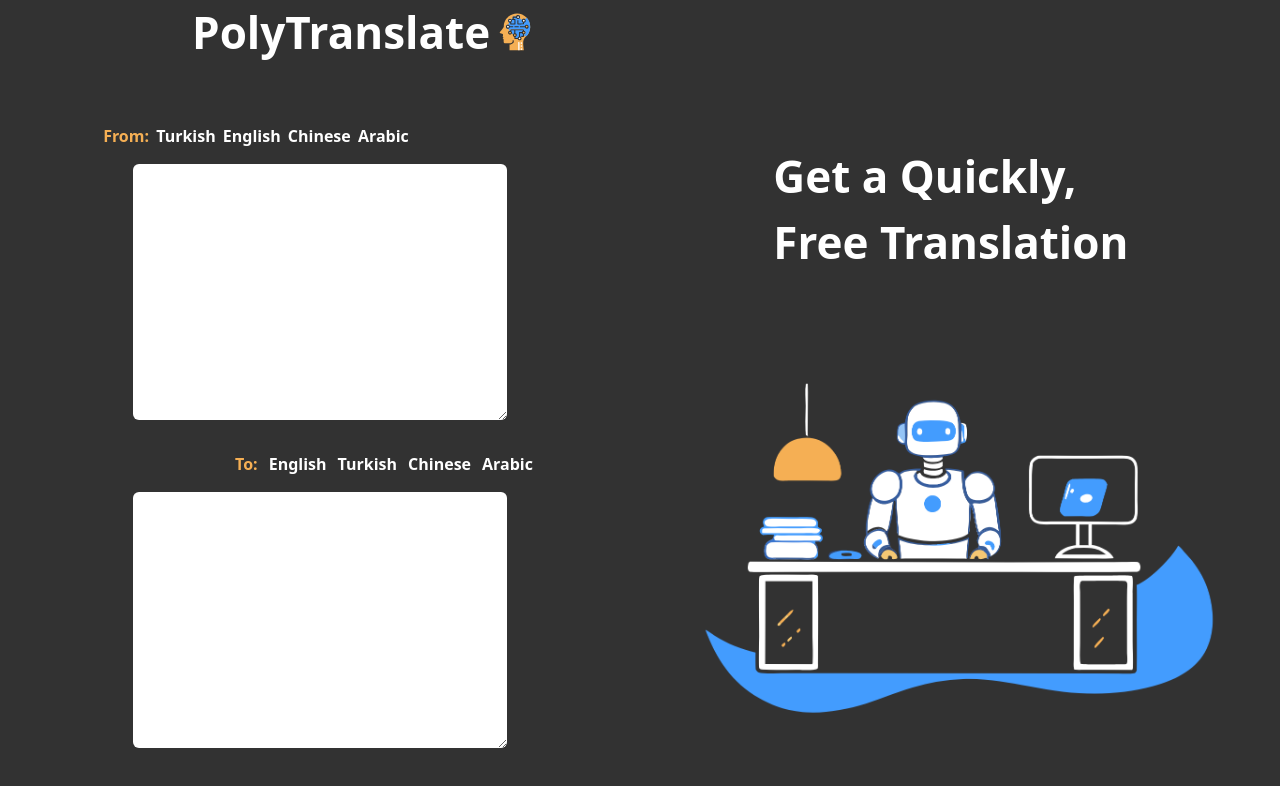
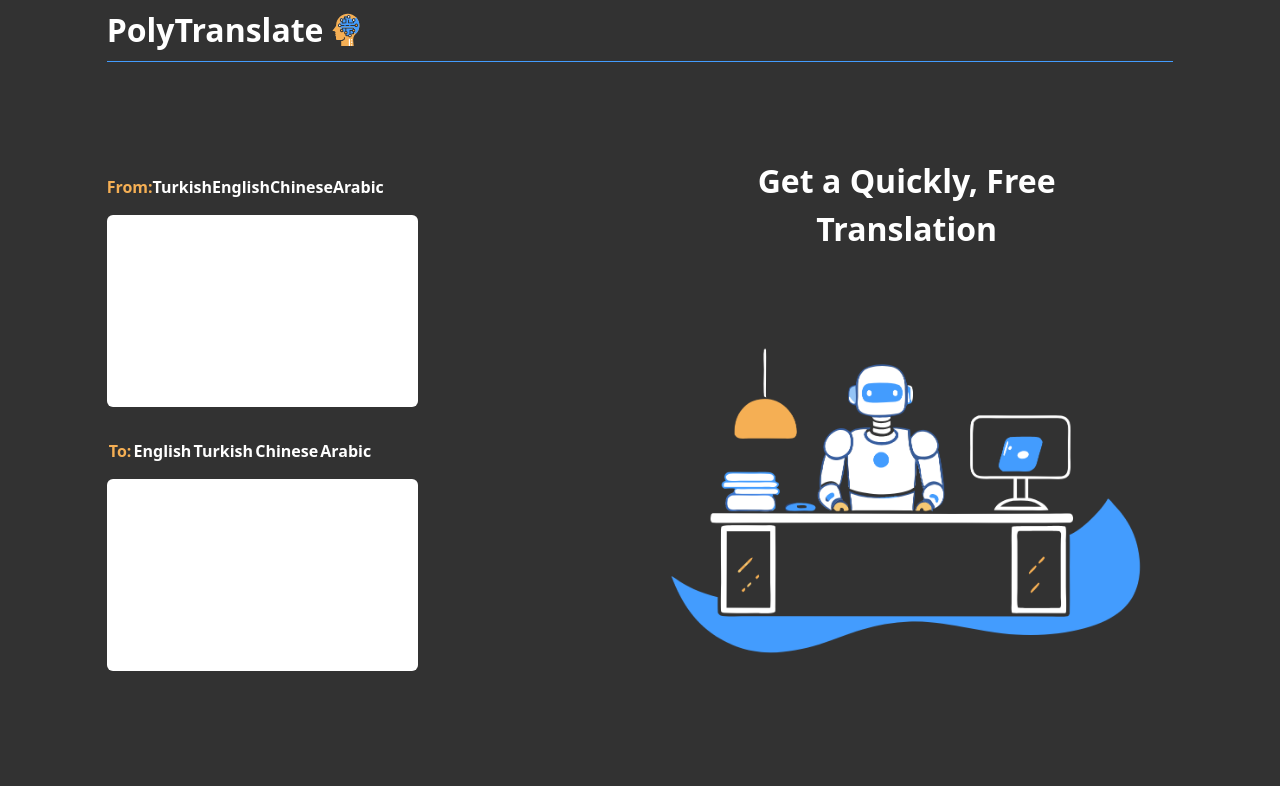
Before and after one commit to enesyagmur/poly-translate, a React (Vite) app: page / in a window 1280 px wide. Shown: the top 786 px of the page. Built offline with nearby package versions, Linux system fonts and the light colour scheme.

Commit message:
bazı görünüm değişiklikleri yapıldı

```diff
--- a/src/App.jsx
+++ b/src/App.jsx
@@ -5,9 +5,9 @@ import Translate from "./Components/Translate";
 
 function App() {
   return (
-    <div className="w-full h-screen bg-customGray flex flex-col overflow-hidden">
+    <div className="w-full h-screen bg-customGray flex flex-col overflow-hidden items-center">
       <Header />
-      <div className="w-full h-[96%] flex">
+      <div className="w-10/12 h-[96%] flex">
         <Translate />
         <Image />
       </div>
--- a/src/Components/Header.jsx
+++ b/src/Components/Header.jsx
@@ -1,9 +1,9 @@
 import logo from "../Assets/logo3.svg";
 const Header = () => {
   return (
-    <div className="w-full h-16 text-white flex items-center ">
-      <p className="text-[44px] font-bold ml-48">PolyTranslate</p>
-      <img src={logo} alt="" className="w-[50px] h-[50px] object-cover" />
+    <div className="w-10/12 h-16 text-white flex items-center justify-start border-b-[1px] border-customBlue">
+      <p className="text-[32px] font-bold ">PolyTranslate</p>
+      <img src={logo} alt="" className="w-[44px] h-[44px] object-cover" />
     </div>
   );
 };
--- a/src/Components/Image.jsx
+++ b/src/Components/Image.jsx
@@ -2,11 +2,11 @@ import bg from "../Assets/bg2.png";
 
 const Image = () => {
   return (
-    <div className="w-1/2 h-full flex flex-col items-center justify-evenly">
-      <p className="w-7/12 capitilize font-bold text-[44px] text-white ">
+    <div className="w-1/2 h-full flex flex-col items-center justify-center">
+      <p className="w-7/12 capitilize font-bold text-[32px] text-white text-center mt-2">
         Get a Quickly, Free Translation
       </p>
-      <img src={bg} alt="" className="w-full h-1/2 object-cover" />
+      <img src={bg} alt="" className="w-full h-3/5 object-cover mt-4" />
     </div>
   );
 };
--- a/src/Components/Inputs.jsx
+++ b/src/Components/Inputs.jsx
@@ -39,12 +39,8 @@ const Inputs = () => {
     getTranslatedText(inputText);
   }, [targetLang]);
 
-  useEffect(() => {
-    getTranslatedText(inputText);
-  }, [inputText]);
-
   return (
-    <div className="w-full flex flex-col items-center">
+    <div className="w-full flex flex-col justify-center">
       <div className="w-6/12 flex items-center justify-evenly font-semibold mr-32">
         <p className={`${sourceLang ? `text-white` : "text-customYellow"}`}>
           From:
@@ -90,9 +86,12 @@ const Inputs = () => {
       </div>
       <div className="w-7/12  flex items-center rounded-full mt-4 mb-4 relative">
         <textarea
-          className="w-full p-4 pr-10 rounded-md resize-y focus:outline-none focus:ring-2 text-2xl focus:customBlue text-black "
-          rows={7}
-          onChange={(e) => setInputText(e.target.value)}
+          className="w-full p-4 pr-10 rounded-md resize-none focus:outline-none focus:ring-2 text-2xl focus:customBlue text-black "
+          rows={5}
+          onChange={(e) => {
+            setInputText(e.target.value);
+            getTranslatedText(e.target.value);
+          }}
           value={inputText}
         />
         {inputText ? (
@@ -113,7 +112,7 @@ const Inputs = () => {
           </div>
         ) : null}
       </div>
-      <div className="w-6/12 flex items-center justify-evenly font-semibold ml-32 mt-4">
+      <div className="w-6/12 flex items-center justify-evenly font-semibold  mt-4">
         <p
           className={`cursor-pointer ${
             targetLang ? `text-white` : `text-customYellow`
@@ -157,14 +156,14 @@ const Inputs = () => {
       <div className="w-7/12  flex items-center rounded-full mt-4 mb-4 relative">
         {result !== "" ? (
           <textarea
-            className="w-full p-4 pr-10 rounded-md resize-y focus:outline-none focus:ring-2 text-2xl focus:customBlue text-black "
-            rows={7}
+            className="w-full p-4 pr-10 rounded-md resize-none focus:outline-none focus:ring-2 text-2xl focus:customBlue text-black "
+            rows={5}
             value={result}
           />
         ) : (
           <textarea
-            className="w-full p-4 pr-10 rounded-md resize-y focus:outline-none focus:ring-2 text-2xl focus:customBlue text-black "
-            rows={7}
+            className="w-full p-4 pr-10 rounded-md resize-none focus:outline-none focus:ring-2 text-2xl focus:customBlue text-black "
+            rows={5}
           />
         )}
 
--- a/src/Components/Translate.jsx
+++ b/src/Components/Translate.jsx
@@ -2,7 +2,7 @@ import Inputs from "./Inputs";
 
 const Translate = () => {
   return (
-    <div className="w-1/2 h-full flex flex-col items-center justify-center text-white pt-6">
+    <div className="w-1/2 h-full flex flex-col items-center justify-center text-white">
       <Inputs />
     </div>
   );
```
